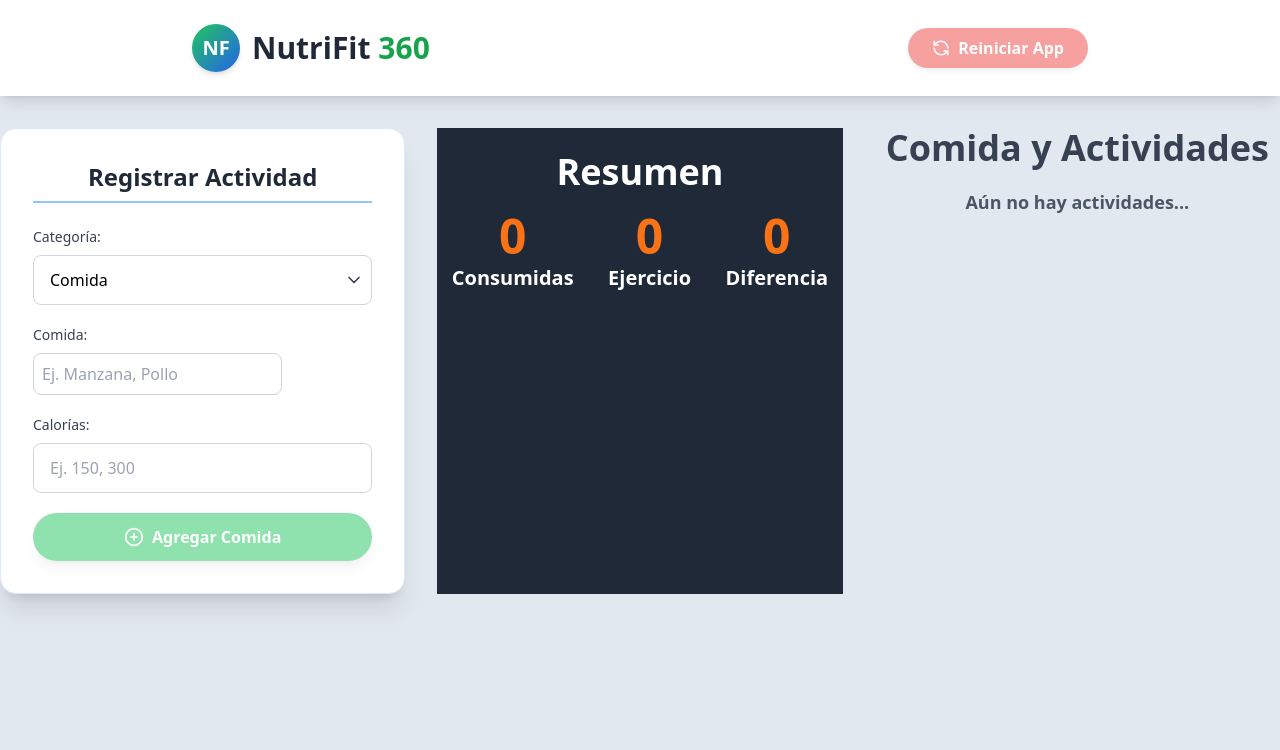
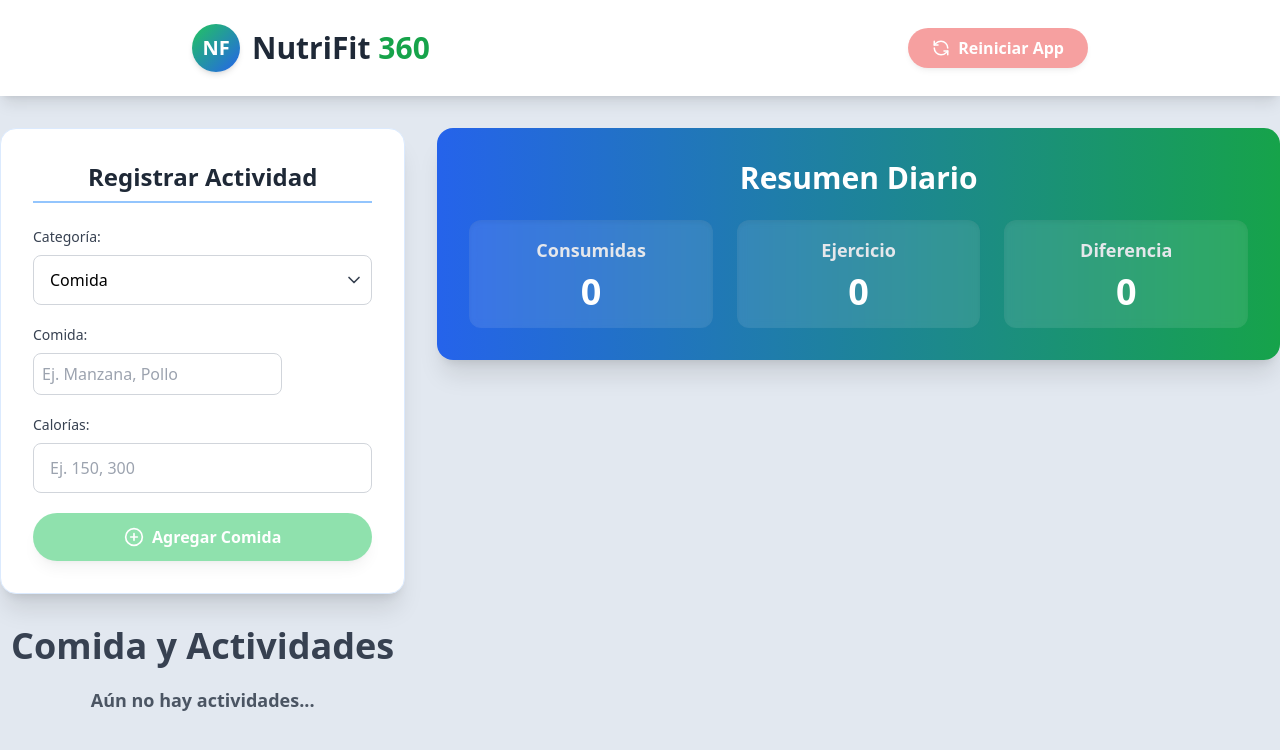
Before and after one commit to fzflorez/mf-nutri-fit-360, a React (Vite) app: page / in a window 1280 px wide. Shown: the top 750 px of the page. Built offline with nearby package versions, Linux system fonts and the light colour scheme.

Commit message:
style: update CalorieTracker component with a more modern and appealing design

```diff
--- a/src/App.tsx
+++ b/src/App.tsx
@@ -45,9 +45,7 @@ function App() {
       <main className=" container mx-auto grid grid-cols-1 lg:grid-cols-3 gap-8">
         <Form dispatch={dispatch} state={state} />
 
-        <section className=" w-full bg-gray-800 py-6">
-          <CalorieTracker activities={state.activities} />
-        </section>
+        <CalorieTracker activities={state.activities} />
 
         <section className=" max-w-7xl mx-auto">
           <ActivityList activities={state.activities} dispatch={dispatch} />
--- a/src/components/calorie-tracker.tsx
+++ b/src/components/calorie-tracker.tsx
@@ -33,18 +33,18 @@ export default function CalorieTracker({ activities }: CalorieTrackerProps) {
   );
 
   return (
-    <>
-      <h2 className=" text-3xl text-center text-white font-bold md:text-4xl">
-        Resumen
-      </h2>
+    <section className="lg:col-span-2 space-y-8">
+      <div className="bg-gradient-to-r from-blue-600 to-green-600 p-6 md:p-8 rounded-2xl shadow-xl text-white text-center">
+        <h2 className="text-3xl font-bold mb-6">Resumen Diario</h2>
 
-      <div className=" flex flex-col gap-5 md:flex-row md:justify-evenly mt-5">
-        <CaloriesDisplay calories={caloriesConsumed} text="Consumidas" />
+        <div className="grid grid-cols-1 sm:grid-cols-3 gap-6">
+          <CaloriesDisplay calories={caloriesConsumed} text="Consumidas" />
 
-        <CaloriesDisplay calories={caloriesBurned} text="Ejercicio" />
+          <CaloriesDisplay calories={caloriesBurned} text="Ejercicio" />
 
-        <CaloriesDisplay calories={caloriesDiference} text="Diferencia" />
+          <CaloriesDisplay calories={caloriesDiference} text="Diferencia" />
+        </div>
       </div>
-    </>
+    </section>
   );
 }
--- a/src/components/calories-display.tsx
+++ b/src/components/calories-display.tsx
@@ -8,11 +8,9 @@ export default function CaloriesDisplay({
   text,
 }: CaloriesDisplayProps) {
   return (
-    <p className=" text-white text-xl font-bold rounded-full grid grid-cols-1 gap-1 text-center">
-      <span className=" font-black text-4xl text-orange-500 md:text-5xl">
-        {calories}
-      </span>
-      {text}
-    </p>
+    <div className="bg-white/10 p-4 rounded-xl backdrop-blur-sm shadow-inner">
+      <h3 className="text-lg font-semibold text-gray-200 mb-2">{text}</h3>
+      <p className="text-4xl font-extrabold">{calories}</p>
+    </div>
   );
 }
```
Also changed, not shown: src/components/Form.tsx (+6 -10 lines).
